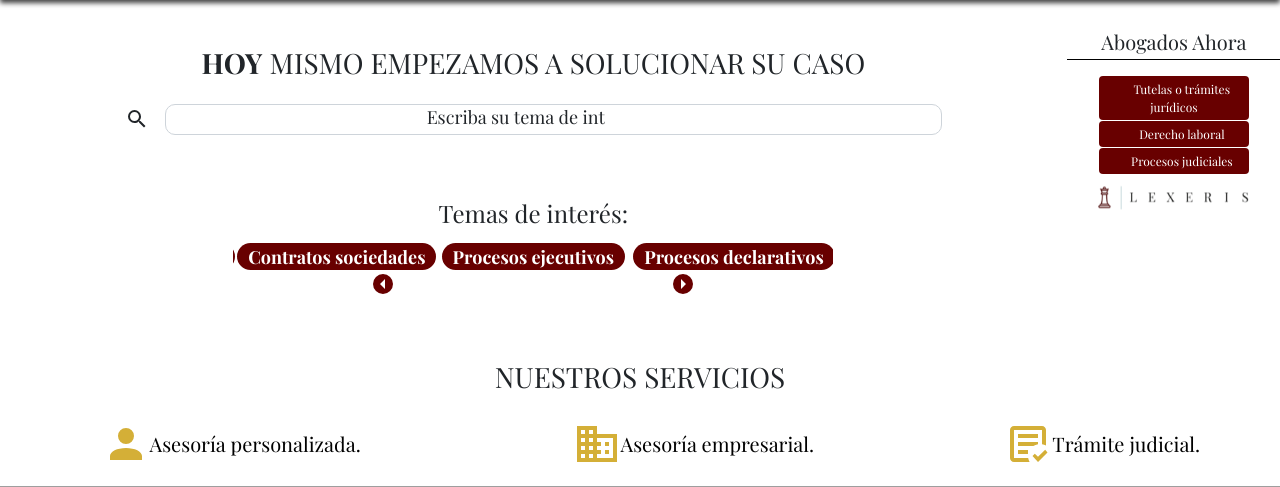
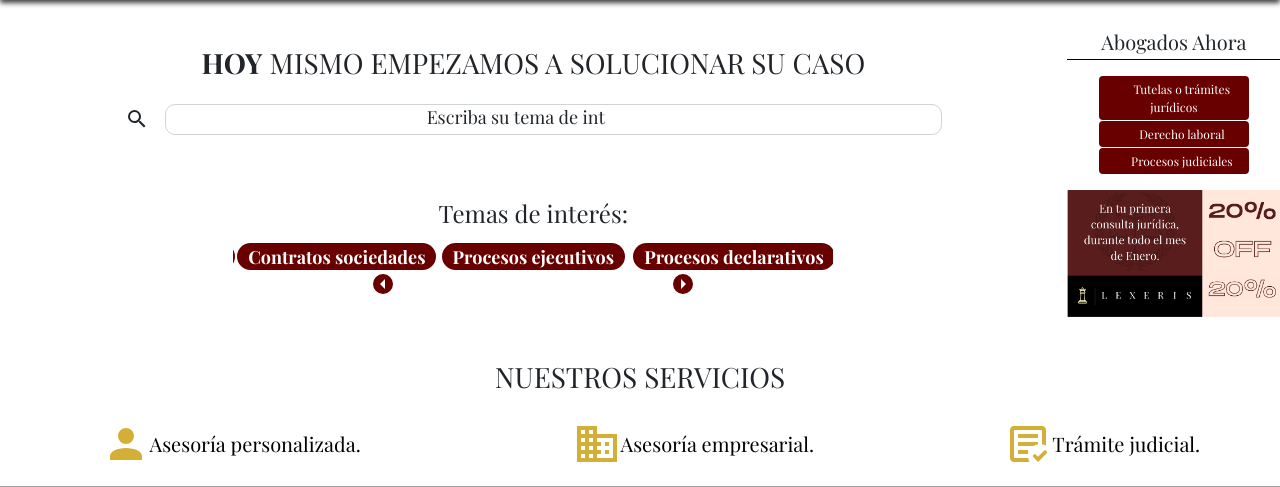
Before and after one commit to AFBGDeveloper/lexeris-front, a PHP site: page / in a window 1280 px wide. Shown: the part 61-548 px from the top of the page. Run offline with PHP 8.4, Linux system fonts and the light colour scheme; grey boxes are pictures that could not be loaded.

Commit message:
'Promocion' added at index

```diff
--- a/index.php
+++ b/index.php
@@ -110,14 +110,10 @@
 
 						</div>
 
-						<div class="row pos-relative">
+						<div class="row pos-relative my-3">
 							<div class="owl-carousel owl-theme" id="publicidad-carousel">
 								<div>
-									<img  src="/src/img/logo-lema.png" alt="">
-								</div>
-								<div>
-
-									<img  src="/src/img/logo-lema.png" alt="">
+									<img  src="/src/img/promocion.png" alt="" title="">
 								</div>
 							</div>
 						</div>
@@ -170,7 +166,6 @@
 						</section>
 
 				<section class="row mt-2" style="height: calc(100vh - 48.63px);">
-
 					<iframe width="100%" height="100%" src="https://www.youtube.com/embed/atESwB6GwfM" frameborder="0"
 						allow="accelerometer; autoplay; clipboard-write; encrypted-media; gyroscope; picture-in-picture"
 						allowfullscreen></iframe>
```
Also changed, not shown: src/img/promocion.png (added).
